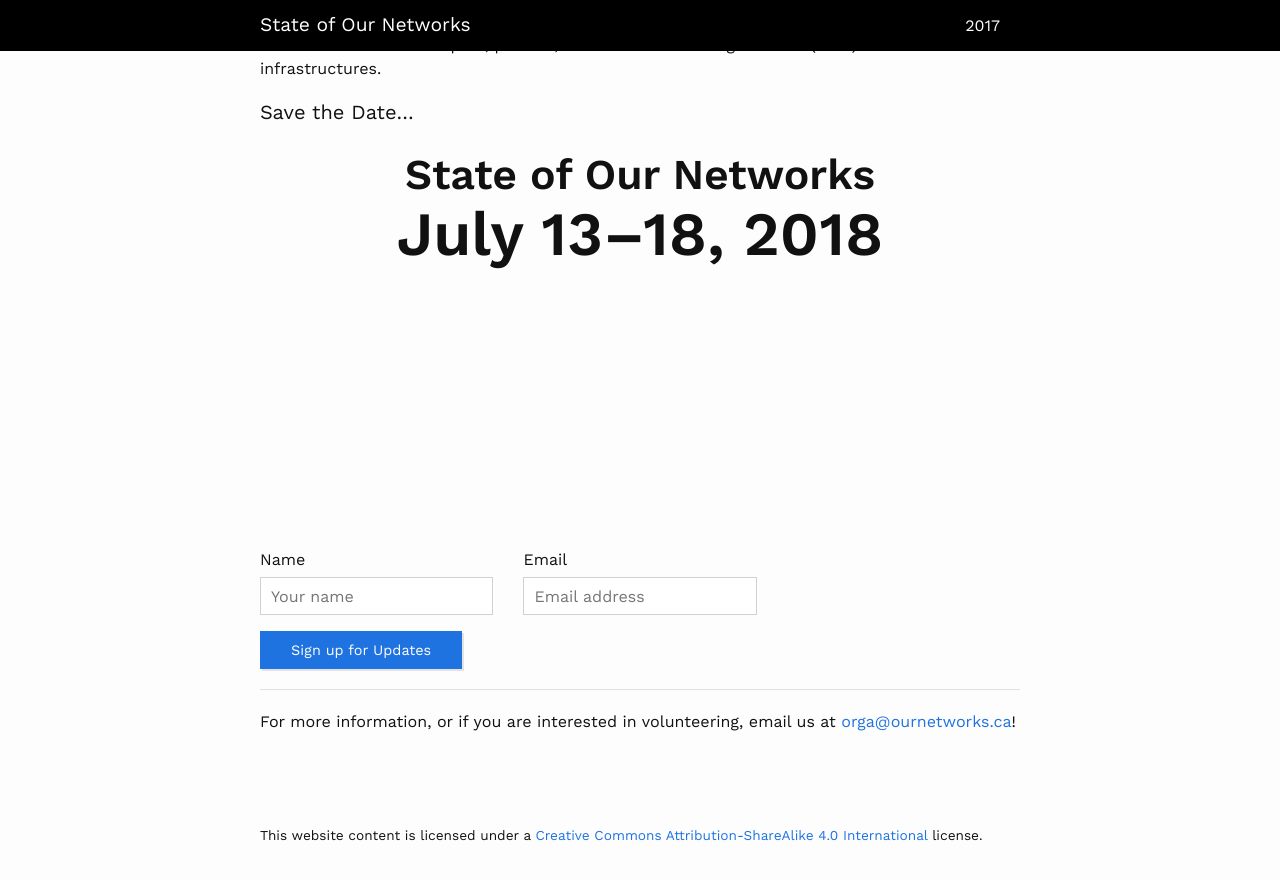
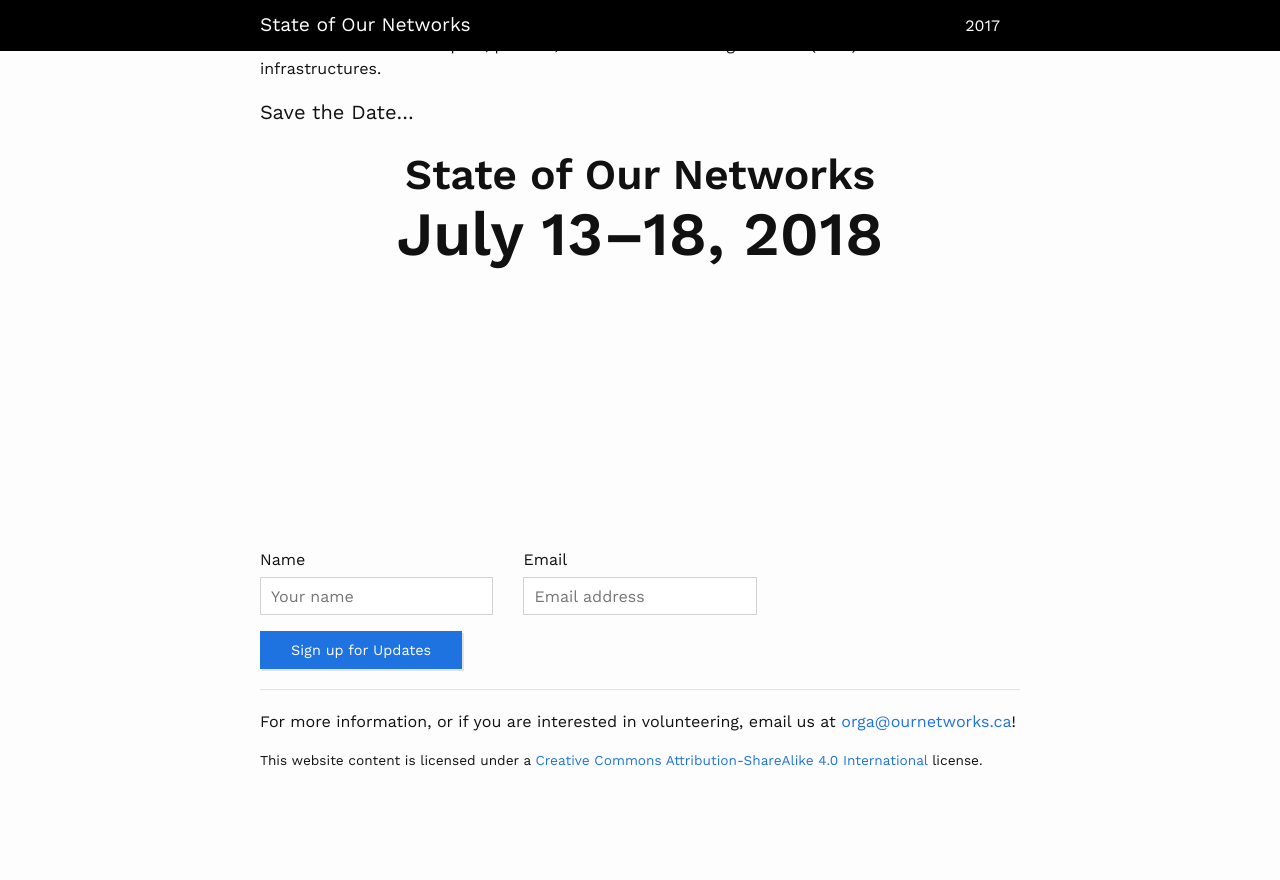
Before and after one commit to ournetworks/ournetworks.ca, a Jekyll site: the page built from index.md, in a window 1280 px wide and 900 px high, scrolled down 42 px. Shown: the top 880 px of the window. Built offline with Jekyll 4.4.1, drawn with Linux system fonts in a browser that asks for light colours; after the commit the page ends 900 px from its top, so only the background shows below that.

Commit message:
revert splash

```diff
--- a/_layouts/splash.html
+++ b/_layouts/splash.html
@@ -2,7 +2,7 @@
 layout: default
 ---
 <div class="container">
-  <div class="post">
+  <div class="splash">
     {{ content }}
   </div>
 </div>
--- a/_sass/_layout.scss
+++ b/_sass/_layout.scss
@@ -150,12 +150,12 @@
   }
 }
 
+.splash {
+  padding: 75px 0 0;
+}
+
 .post {
   padding: 75px 0;
-
-  &.extended {
-    padding-top: 125px;
-  }
 }
 
 // Post header
```
